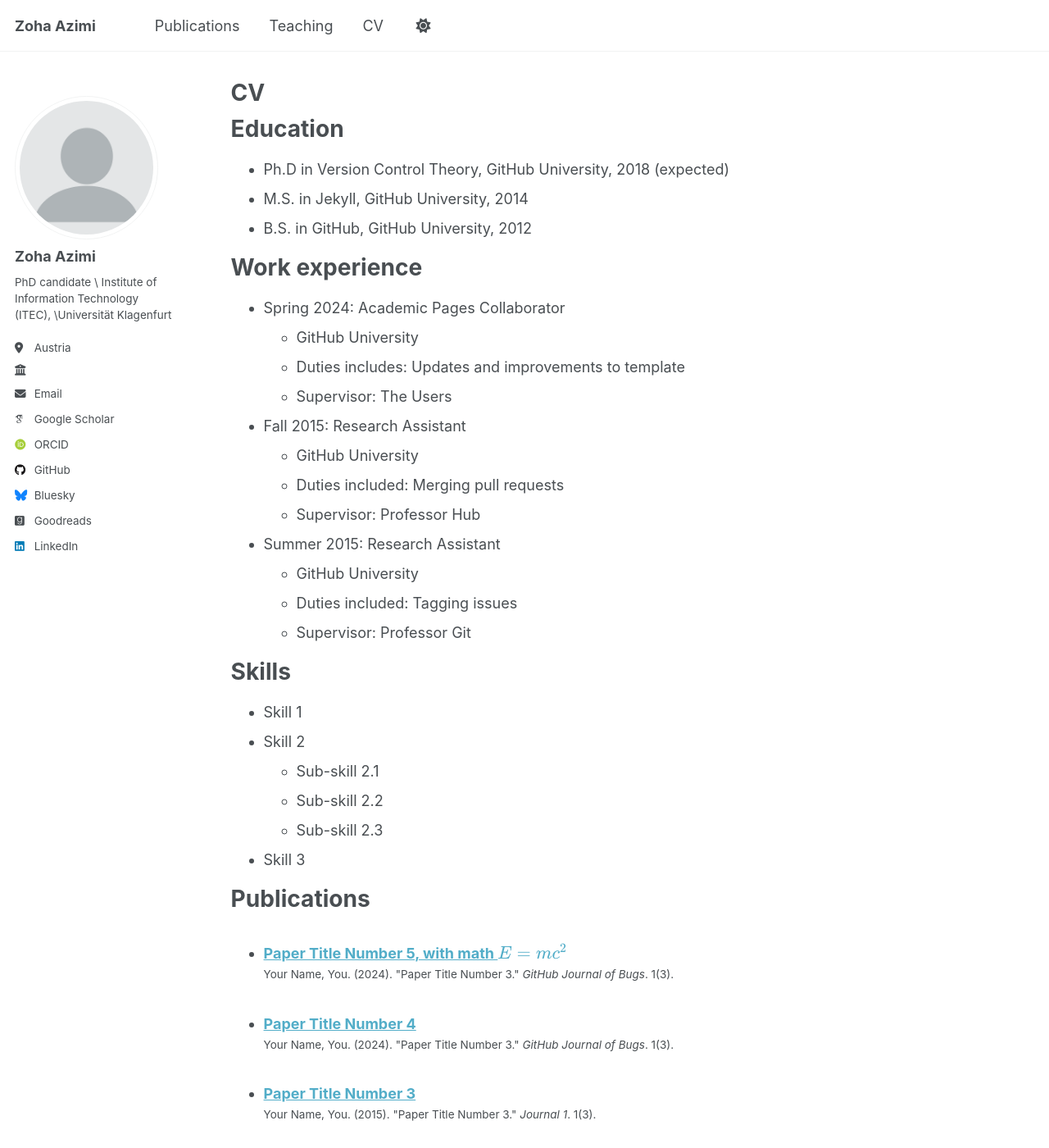
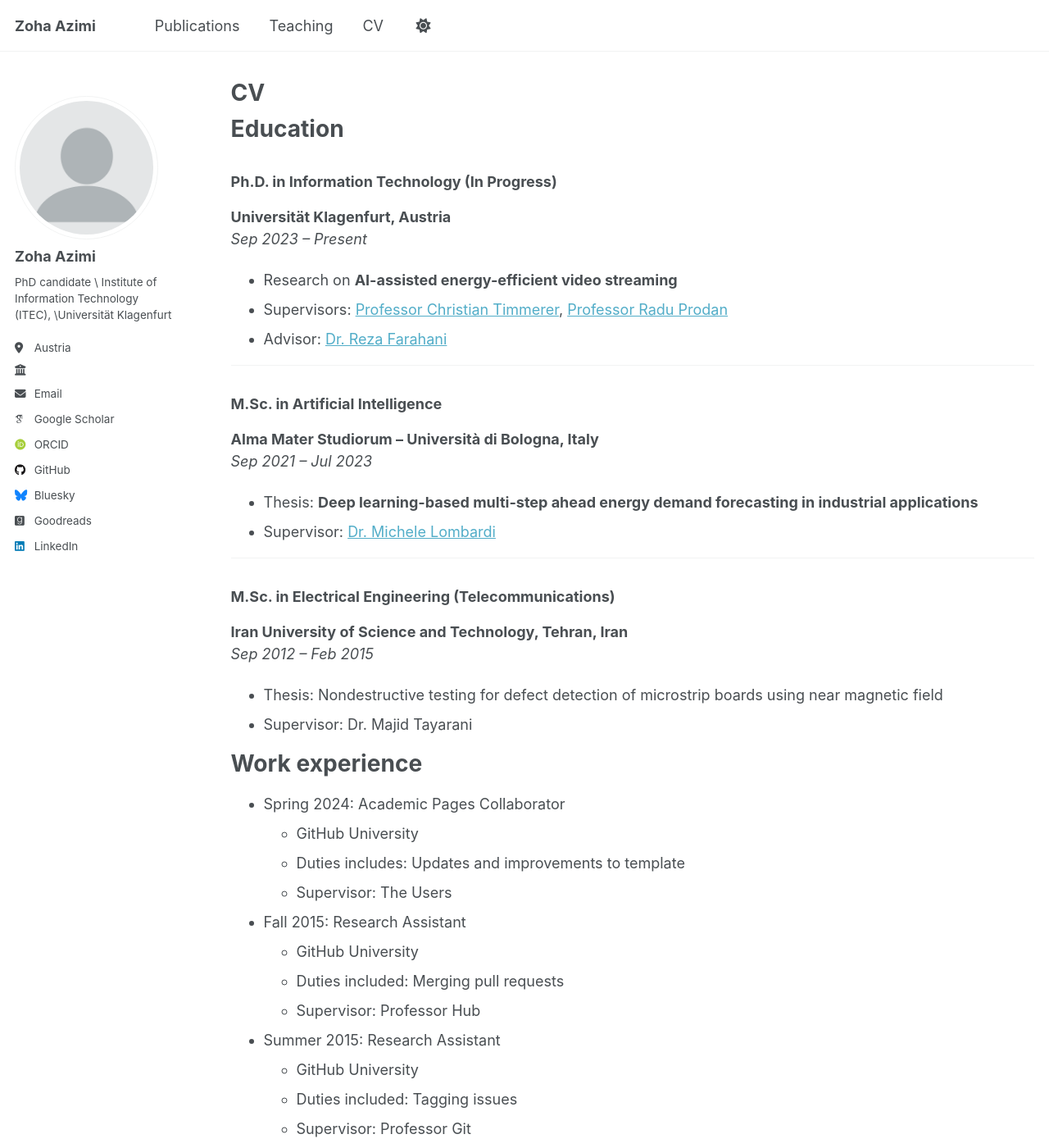
Before and after one commit to zoha-az/zoha-az, a Jekyll site: the page built from _pages/cv.md, in a window 1280 px wide and 1400 px high. Shown: the whole window at 82% size. Built offline with Jekyll 4.4.1, drawn with Linux system fonts in a browser that asks for light colours; some web fonts are replaced; a script that is not in the unit is left out.

Commit message:
Update cv.md

```diff
--- a/_pages/cv.md
+++ b/_pages/cv.md
@@ -11,9 +11,33 @@ redirect_from:
 
 Education
 ======
-* Ph.D in Version Control Theory, GitHub University, 2018 (expected)
-* M.S. in Jekyll, GitHub University, 2014
-* B.S. in GitHub, GitHub University, 2012
+
+### Ph.D. in Information Technology (In Progress)
+**Universität Klagenfurt, Austria**
+*Sep 2023 – Present*
+
+- Research on **AI-assisted energy-efficient video streaming**
+- Supervisors: [Professor Christian Timmerer](https://www.aau.at/team/timmerer-christian/), [Professor Radu Prodan](https://www.aau.at/team/prodan-radu-aurel/)
+- Advisor: [Dr. Reza Farahani](https://www.aau.at/en/team/farahani-reza/)
+
+---
+
+### M.Sc. in Artificial Intelligence
+**Alma Mater Studiorum – Università di Bologna, Italy**
+*Sep 2021 – Jul 2023*
+
+- Thesis: **Deep learning-based multi-step ahead energy demand forecasting in industrial applications**
+- Supervisor: [Dr. Michele Lombardi](https://www.unibo.it/sitoweb/michele.lombardi2)
+
+---
+
+### M.Sc. in Electrical Engineering (Telecommunications)
+**Iran University of Science and Technology, Tehran, Iran**
+*Sep 2012 – Feb 2015*
+
+- Thesis: Nondestructive testing for defect detection of microstrip boards using near magnetic field
+- Supervisor: Dr. Majid Tayarani
+
 
 Work experience
 ======
```
